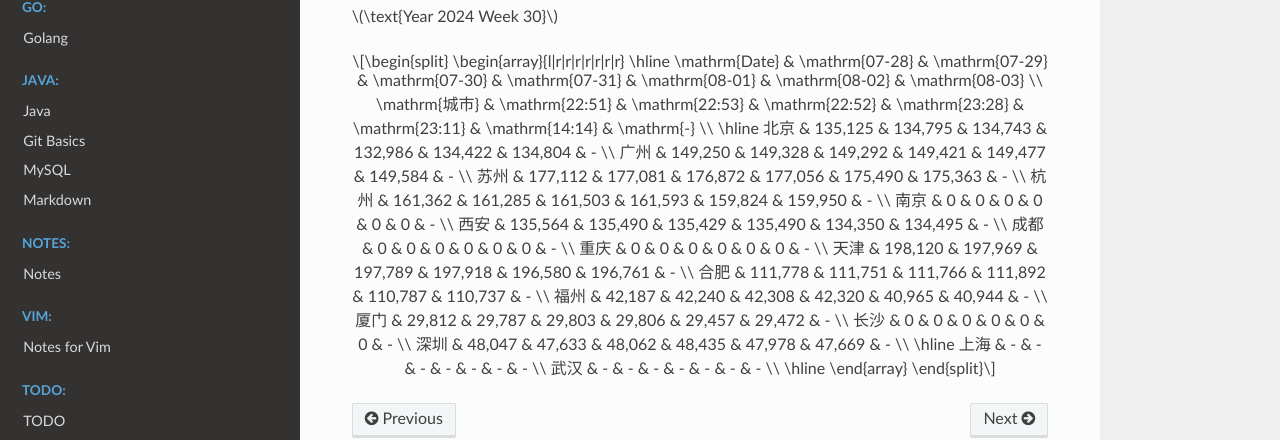
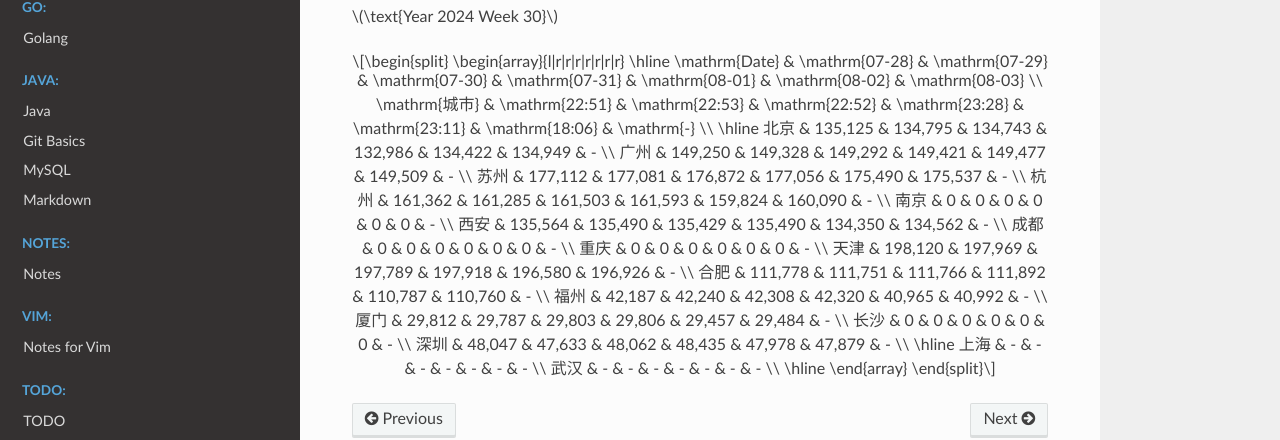
Before and after one commit to Pyrad/pyradnotes, a Sphinx documentation site: the page built from source/RealEstate/resalenumbers2024.md, in a window 1280 px wide and 900 px high, scrolled down 14645 px. Shown: the part 332-772 px from the top of the window. Built offline with Sphinx 7.4.7 and the Read the Docs theme 2.0.0, drawn with Linux system fonts in a browser that asks for light colours; pages that are not in the unit, such as notebooks, are missing from menus; a script that is not in the unit is left out.

Commit message:
Realestate Update resale numbers 2024-08-02 18:06

```diff
--- a/source/RealEstate/resalenumbers2024.md
+++ b/source/RealEstate/resalenumbers2024.md
@@ -971,22 +971,22 @@ $$
 \begin{array}{l|r|r|r|r|r|r|r}
 \hline
 \mathrm{Date} & \mathrm{07-28} & \mathrm{07-29} & \mathrm{07-30} & \mathrm{07-31} & \mathrm{08-01} & \mathrm{08-02} & \mathrm{08-03} \\
-\mathrm{城市} & \mathrm{22:51} & \mathrm{22:53} & \mathrm{22:52} & \mathrm{23:28} & \mathrm{23:11} & \mathrm{14:14} & \mathrm{-} \\
+\mathrm{城市} & \mathrm{22:51} & \mathrm{22:53} & \mathrm{22:52} & \mathrm{23:28} & \mathrm{23:11} & \mathrm{18:06} & \mathrm{-} \\
 \hline
-北京 & 135,125 & 134,795 & 134,743 & 132,986 & 134,422 & 134,804 & - \\
-广州 & 149,250 & 149,328 & 149,292 & 149,421 & 149,477 & 149,584 & - \\
-苏州 & 177,112 & 177,081 & 176,872 & 177,056 & 175,490 & 175,363 & - \\
-杭州 & 161,362 & 161,285 & 161,503 & 161,593 & 159,824 & 159,950 & - \\
+北京 & 135,125 & 134,795 & 134,743 & 132,986 & 134,422 & 134,949 & - \\
+广州 & 149,250 & 149,328 & 149,292 & 149,421 & 149,477 & 149,509 & - \\
+苏州 & 177,112 & 177,081 & 176,872 & 177,056 & 175,490 & 175,537 & - \\
+杭州 & 161,362 & 161,285 & 161,503 & 161,593 & 159,824 & 160,090 & - \\
 南京 & 0 & 0 & 0 & 0 & 0 & 0 & - \\
-西安 & 135,564 & 135,490 & 135,429 & 135,490 & 134,350 & 134,495 & - \\
+西安 & 135,564 & 135,490 & 135,429 & 135,490 & 134,350 & 134,562 & - \\
 成都 & 0 & 0 & 0 & 0 & 0 & 0 & - \\
 重庆 & 0 & 0 & 0 & 0 & 0 & 0 & - \\
-天津 & 198,120 & 197,969 & 197,789 & 197,918 & 196,580 & 196,761 & - \\
-合肥 & 111,778 & 111,751 & 111,766 & 111,892 & 110,787 & 110,737 & - \\
-福州 & 42,187 & 42,240 & 42,308 & 42,320 & 40,965 & 40,944 & - \\
-厦门 & 29,812 & 29,787 & 29,803 & 29,806 & 29,457 & 29,472 & - \\
+天津 & 198,120 & 197,969 & 197,789 & 197,918 & 196,580 & 196,926 & - \\
+合肥 & 111,778 & 111,751 & 111,766 & 111,892 & 110,787 & 110,760 & - \\
+福州 & 42,187 & 42,240 & 42,308 & 42,320 & 40,965 & 40,992 & - \\
+厦门 & 29,812 & 29,787 & 29,803 & 29,806 & 29,457 & 29,484 & - \\
 长沙 & 0 & 0 & 0 & 0 & 0 & 0 & - \\
-深圳 & 48,047 & 47,633 & 48,062 & 48,435 & 47,978 & 47,669 & - \\
+深圳 & 48,047 & 47,633 & 48,062 & 48,435 & 47,978 & 47,879 & - \\
 \hline
 上海 & - & - & - & - & - & - & - \\
 武汉 & - & - & - & - & - & - & - \\
```
Also changed, not shown: 1 other file.
